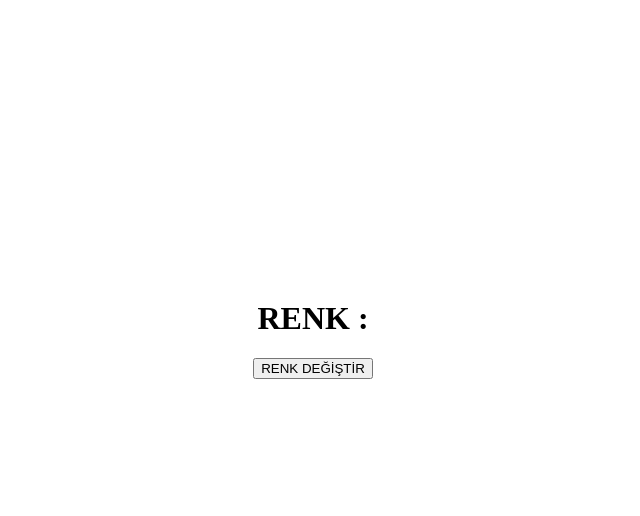
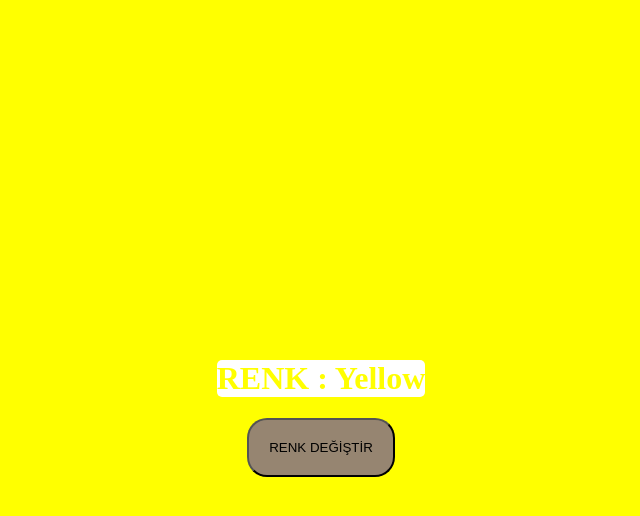
Before and after one commit to AlperenSozkeser/JavaScript, a plain HTML site: page bolum5_diziler/ornek2_renkDegistirici/index.html in a window 1280 px wide. Both pictures are taken after a click on the button "RENK DEĞİŞTİR". Shown: the whole page, without its empty margins (327-967 px from the left). Drawn offline with Linux system fonts and the light colour scheme.

Commit message:
renklendirici ve döngüler

```diff
--- a/bolum5_diziler/ornek2_renkDegistirici/index.html
+++ b/bolum5_diziler/ornek2_renkDegistirici/index.html
@@ -4,11 +4,13 @@
     <meta http-equiv="X-UA-Compatible" content="IE=edge" />
     <meta name="viewport" content="width=device-width, initial-scale=1.0" />
     <title>renk değiştirici</title>
-    <link rel="stylesheet" href="renk.css">
+    <link rel="stylesheet" href="renk.css" />
   </head>
   <body>
-    <h1>RENK : <span class="renk"></span></h1>
-    <button class="buton">RENK DEĞİŞTİR</button>
+    <div class="container">
+      <h1>RENK : <span class="renk"></span></h1>
+      <button class="btn">RENK DEĞİŞTİR</button>
+    </div>
 
     <script src="renk.js"></script>
   </body>
--- a/bolum5_diziler/ornek2_renkDegistirici/renk.css
+++ b/bolum5_diziler/ornek2_renkDegistirici/renk.css
@@ -1,4 +1,25 @@
-body {
-  text-align: center;
-  margin-top: 300px;
+.container {
+  width: 100vw;
+  height: 100vh;
+  /* vw: tarayıcının aktif alanı view port denir burada biz tarayıcı alanının 100 de 100 ünü kullanmak istiyoruz */
+  display: flex;
+  justify-content: center;
+  align-items: center;
+  flex-direction: column;
 }
+
+.btn {
+  border-color: black;
+  padding: 20px;
+  background-color: rgb(150, 133, 113);
+  border-radius: 20px;
+}
+
+.btn:hover {
+  background-color: rgb(129, 129, 98);
+}
+
+h1 {
+  background-color: white;
+  border-radius: 5px;
+}
--- a/bolum5_diziler/ornek2_renkDegistirici/renk.js
+++ b/bolum5_diziler/ornek2_renkDegistirici/renk.js
@@ -0,0 +1,61 @@
+const buton = (document.querySelector(".btn").onclick = function () {
+  const renkler = [
+    "Red",
+    "Blue",
+    "Pink",
+    "Purple",
+    "Green",
+    "Yellow",
+    "AliceBlue",
+    "AntiqueWhite",
+    "Aqua",
+    "Aquamarine",
+    "Azure",
+    "Beige",
+    "Bisque",
+    "Black",
+    "BlanchedAlmond",
+    "Blue",
+    "BlueViolet",
+    "Brown",
+    "BurlyWood",
+    "CadetBlue",
+    "Chartreuse",
+    "Chocolate",
+    "Coral",
+    "CornflowerBlue",
+    "Cornsilk",
+    "Crimson",
+    "Cyan",
+    "DarkBlue",
+    "DarkCyan",
+    "DarkGoldenRod",
+    "DarkGray",
+    "DarkGrey",
+    "DarkGreen",
+    "DarkKhaki",
+    "DarkMagenta",
+    "DarkOliveGreen",
+    "DarkOrange",
+    "DarkOrchid",
+    "DarkRed",
+    "DarkSalmon",
+    "DarkSeaGreen",
+    "DarkSlateBlue",
+    "DarkSlateGray",
+    "DarkSlateGrey",
+    "DarkTurquoise",
+    "DarkViolet",
+    "DeepPink",
+    "DeepSkyBlue",
+    "DimGray",
+    "DimGrey",
+    "DodgerBlue",
+    "FireBrick",
+    "FloralWhite",
+  ];
+  const rastgele = Math.floor(Math.random() * renkler.length);
+  document.querySelector(".renk").innerHTML = renkler[rastgele];
+  document.querySelector("body").style.backgroundColor = renkler[rastgele];
+  document.querySelector("h1").style.color = renkler[rastgele];
+});
```
Also changed, not shown: bolum5_diziler/ornek3_iteration/index.html (added, +13 -0 lines), bolum5_diziler/ornek3_iteration/iteration.js (added, +37 -0 lines).
